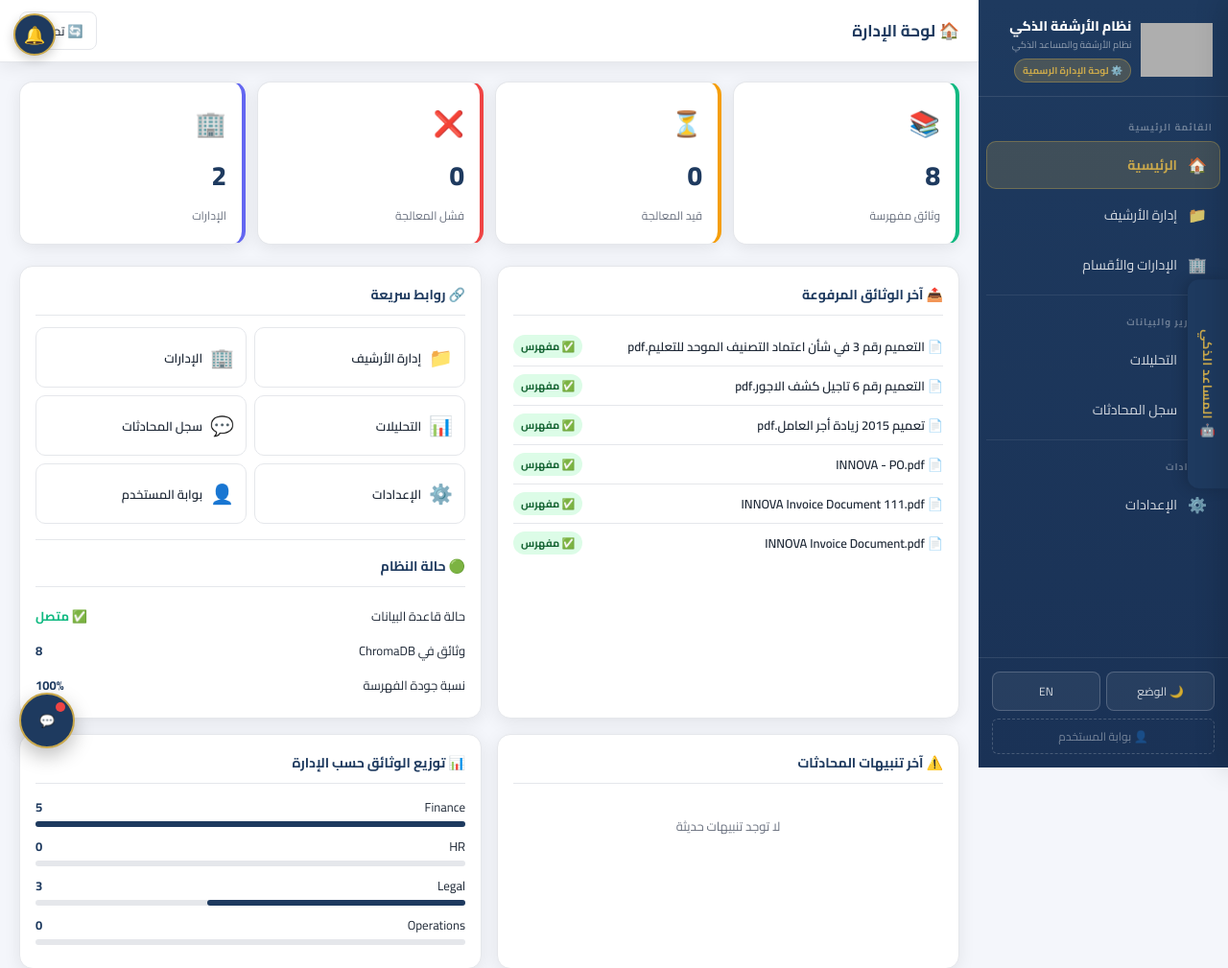
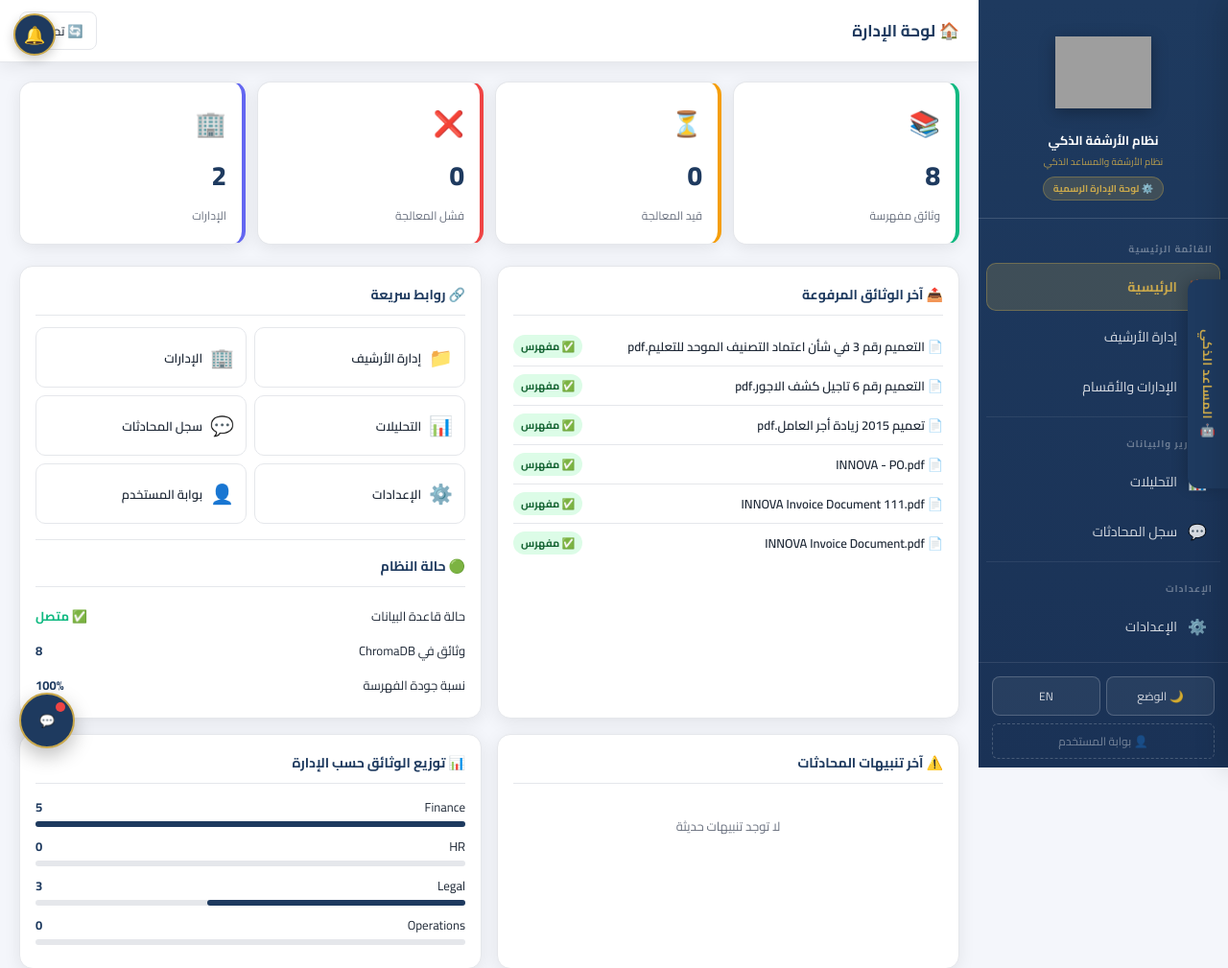
Before and after one commit to engsanad60/pam-archive, a FastAPI app: page /admin in a window 1280 px wide. Shown: the top 1009 px of the page at 96% size. Run offline with FastAPI, Linux system fonts and the light colour scheme; data that the repository does not hold is empty; grey boxes are pictures that could not be loaded.

Commit message:
fix: redesign sidebar logo header - centered 100px logo on all pages
Made-with: Cursor

```diff
--- a/templates/admin_sidebar.html
+++ b/templates/admin_sidebar.html
@@ -12,10 +12,14 @@ if (typeof LangManager === 'undefined') {
   *{box-sizing:border-box;margin:0;padding:0} body{font-family:"Cairo",sans-serif;background:var(--bg);color:var(--text);min-height:100vh}
   .admin-layout{display:grid;grid-template-columns:260px 1fr;min-height:100vh}
   .admin-sidebar{background:linear-gradient(180deg,#1e3a5f 0%,#1a3256 100%);color:#fff;display:flex;flex-direction:column;position:sticky;top:0;height:100vh;overflow-y:auto}
-  .asb-brand{padding:18px 16px 14px;border-bottom:1px solid rgba(255,255,255,.1)}
-  .asb-logo-row{display:flex;align-items:center;gap:10px}
-  .asb-name{font-size:14px;font-weight:800;line-height:1.3}
-  .asb-badge{display:inline-flex;background:rgba(201,168,76,.25);color:#c9a84c;border:1px solid rgba(201,168,76,.4);padding:2px 8px;border-radius:999px;font-size:10px;font-weight:700;margin-top:3px}
+  .asb-brand{padding:0;border-bottom:1px solid rgba(255,255,255,.15)}
+  .asb-header{display:flex;flex-direction:column;align-items:center;justify-content:center;padding:25px 15px 18px;text-align:center;gap:12px}
+  .asb-sidebar-logo{width:100px;height:100px;object-fit:contain;filter:drop-shadow(0 4px 8px rgba(0,0,0,.3));transition:transform .3s ease}
+  .asb-sidebar-logo:hover{transform:scale(1.05)}
+  .asb-title{display:flex;flex-direction:column;align-items:center;gap:4px}
+  .asb-name{font-size:13px;font-weight:700;color:#fff;font-family:'Cairo',sans-serif;line-height:1.4;text-align:center}
+  .asb-sub{font-size:10px;font-weight:400;color:#c9a84c;font-family:'Cairo',sans-serif;text-align:center;opacity:.9}
+  .asb-badge{display:inline-flex;background:rgba(201,168,76,.2);color:#c9a84c;border:1px solid rgba(201,168,76,.35);padding:2px 10px;border-radius:999px;font-size:10px;font-weight:700;margin-top:2px}
   .asb-nav{flex:1;padding:10px 8px}
   .asb-section{font-size:10px;color:rgba(255,255,255,.35);text-transform:uppercase;letter-spacing:1px;padding:12px 8px 5px;font-weight:700}
   .asb-item{display:flex;align-items:center;gap:10px;padding:9px 12px;border-radius:10px;text-decoration:none;color:rgba(255,255,255,.82);font-size:14px;transition:all .15s;border:1px solid transparent;margin-bottom:2px;cursor:pointer}
@@ -34,16 +38,15 @@ if (typeof LangManager === 'undefined') {
 
 <aside class="admin-sidebar">
   <div class="asb-brand">
-    <div class="asb-logo-row">
-      <!-- PAM Logo -->
+    <div class="asb-header">
       <img src="https://www.manpower.gov.kw/ImageProxy.ashx?path=/Images/Picture6.png"
-           alt="الهيئة العامة للقوى العاملة"
-           style="height:56px;width:auto;object-fit:contain;flex-shrink:0;filter:brightness(1.1)"
-           onerror="this.onerror=null;this.outerHTML='<div style=\'width:48px;height:48px;background:#c9a84c;border-radius:50%;display:flex;align-items:center;justify-content:center;color:#1a2f4e;font-weight:bold;font-size:16px;\'>PAM</div>'">
-      <div>
-        <div class="asb-name" id="systemName">الهيئة العامة للقوى العاملة</div>
-        <div style="font-size:10px;color:rgba(255,255,255,.5);margin-top:1px">نظام الأرشفة والمساعد الذكي</div>
-        <div class="asb-badge">⚙️ لوحة الإدارة الرسمية</div>
+           alt="PAM Logo"
+           class="asb-sidebar-logo"
+           onerror="this.onerror=null;this.outerHTML='<div style=\'width:80px;height:80px;background:#c9a84c;border-radius:50%;display:flex;align-items:center;justify-content:center;color:#1a2f4e;font-weight:bold;font-size:20px;\'>PAM</div>'">
+      <div class="asb-title">
+        <span class="asb-name" id="systemName">الهيئة العامة للقوى العاملة</span>
+        <span class="asb-sub">نظام الأرشفة والمساعد الذكي</span>
+        <span class="asb-badge">⚙️ لوحة الإدارة الرسمية</span>
       </div>
     </div>
   </div>
```
Also changed, not shown: templates/user_portal.html (+15 -10 lines).
